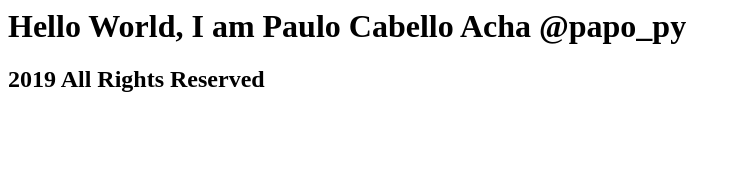
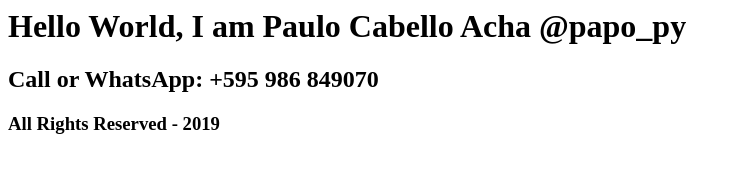
Before and after one commit to PaulosJobs/paulosjobs.github.io, a plain HTML site: page index.html in a window 1280 px wide. Shown: the whole page, without its empty margins (0-740 px from the left). Drawn offline with Linux system fonts and the light colour scheme.

Commit message:
My commit on 20190502

```diff
--- a/index.html
+++ b/index.html
@@ -1,2 +1,3 @@
 <h1>Hello World, I am Paulo Cabello Acha @papo_py</h1>
-<h2>2019 All Rights Reserved</h2>
+<h2>Call or WhatsApp: +595 986 849070</h2>
+<h3>All Rights Reserved - 2019</h2>
```
